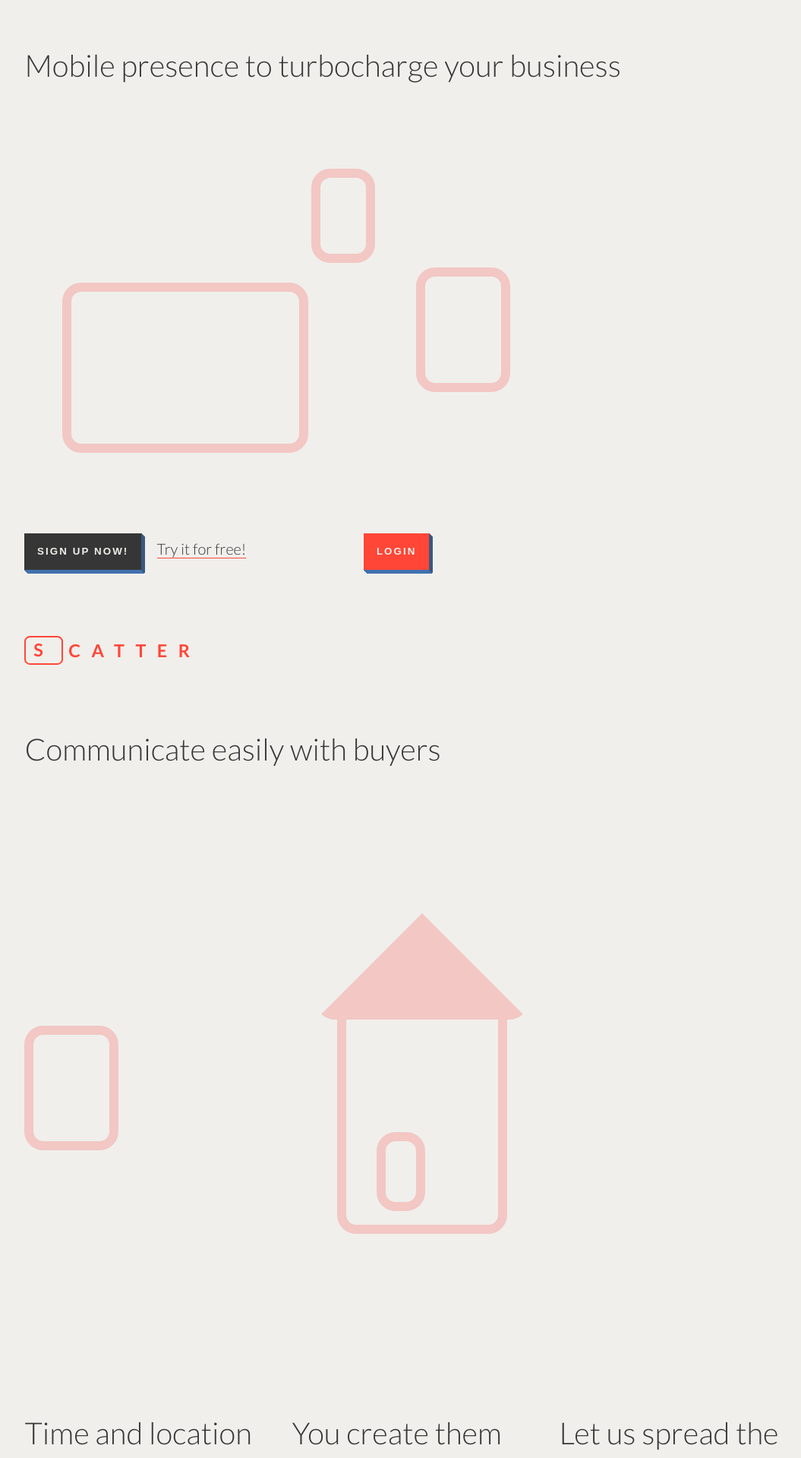
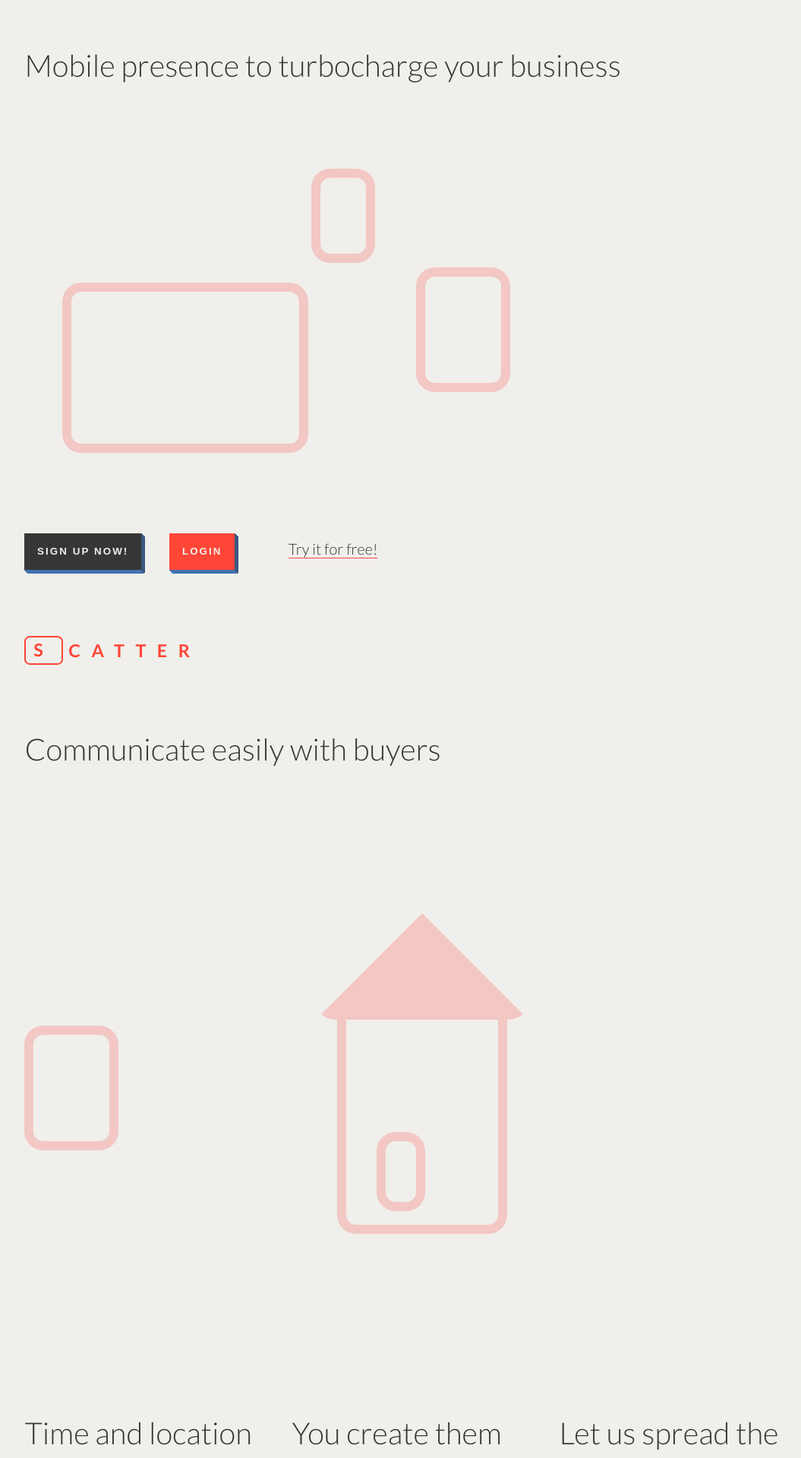
Before and after one commit to metamn/scatter, a Jekyll site: the page built from _posts/2013-08-13-business.html, in a window 1280 px wide. Shown: the top 1919 px of the page at 76% size, without its empty margins (212-1267 px from the left). Built offline with Jekyll 4.4.1, drawn with Linux system fonts in a browser that asks for light colours; nearby versions of some CDN libraries.

Commit message:
Small changes

```diff
--- a/_posts/2013-08-13-business.html
+++ b/_posts/2013-08-13-business.html
@@ -70,8 +70,8 @@ title: Scatter for Businesses
 
   <form>
     <input type="submit" value="Sign up now!">
+    <input type="submit" value="Login">
     <a href="{{ site.url }}/business" title="Try it for free">Try it for free!</a>
-    <input type="submit" value="Login">
   </form>
 
 </div>
--- a/assets/print.css
+++ b/assets/print.css
@@ -148,7 +148,8 @@ body .container #content section#testimonials article form { width: 100%; float:
 @media only screen and (min-width: 1401px) { body .container #content section#testimonials article form { margin-top: 12.5em; } }
 body .container #content section#testimonials.active { display: block; }
 body .container #content.business form { position: fixed; bottom: 7.5em; left: 19.098%; float: left; z-index: 1; width: 61.804%; }
-body .container #content.business form input:last-of-type { background: #ff4637; color: #f0efeb; text-transform: uppercase; font-weight: 700; letter-spacing: 0.15625em; padding: 1.25em; margin-right: 1.25em; -webkit-box-shadow: 1px 0px #3a587f, 0px 1px #4171ae, 2px 1px #3a587f, 1px 2px #4171ae, 3px 2px #3a587f, 2px 3px #4171ae, 4px 3px #3a587f, 3px 4px #4171ae, 5px 4px #3a587f, 4px 5px #4171ae; -moz-box-shadow: 1px 0px #3a587f, 0px 1px #4171ae, 2px 1px #3a587f, 1px 2px #4171ae, 3px 2px #3a587f, 2px 3px #4171ae, 4px 3px #3a587f, 3px 4px #4171ae, 5px 4px #3a587f, 4px 5px #4171ae; box-shadow: 1px 0px #3a587f, 0px 1px #4171ae, 2px 1px #3a587f, 1px 2px #4171ae, 3px 2px #3a587f, 2px 3px #4171ae, 4px 3px #3a587f, 3px 4px #4171ae, 5px 4px #3a587f, 4px 5px #4171ae; margin-left: 19.098%; }
+body .container #content.business form input { margin-right: 2.5em; }
+body .container #content.business form input:last-of-type { background: #ff4637; color: #f0efeb; text-transform: uppercase; font-weight: 700; letter-spacing: 0.15625em; padding: 1.25em; margin-right: 1.25em; -webkit-box-shadow: 1px 0px #3a587f, 0px 1px #4171ae, 2px 1px #3a587f, 1px 2px #4171ae, 3px 2px #3a587f, 2px 3px #4171ae, 4px 3px #3a587f, 3px 4px #4171ae, 5px 4px #3a587f, 4px 5px #4171ae; -moz-box-shadow: 1px 0px #3a587f, 0px 1px #4171ae, 2px 1px #3a587f, 1px 2px #4171ae, 3px 2px #3a587f, 2px 3px #4171ae, 4px 3px #3a587f, 3px 4px #4171ae, 5px 4px #3a587f, 4px 5px #4171ae; box-shadow: 1px 0px #3a587f, 0px 1px #4171ae, 2px 1px #3a587f, 1px 2px #4171ae, 3px 2px #3a587f, 2px 3px #4171ae, 4px 3px #3a587f, 3px 4px #4171ae, 5px 4px #3a587f, 4px 5px #4171ae; margin-right: 5em; }
 body .container #content.business form input:last-of-type:hover, body .container #content.business form input:last-of-type:focus, body .container #content.business form input:last-of-type.hover, body .container #content.business form input:last-of-type.focus { transform: translate(2px, 2px); -webkit-box-shadow: 1px 0px #3a587f, 0px 1px #4171ae, 2px 1px #3a587f, 1px 2px #4171ae, 3px 2px #3a587f, 2px 3px #4171ae, 4px 3px #3a587f, 3px 4px #4171ae; -moz-box-shadow: 1px 0px #3a587f, 0px 1px #4171ae, 2px 1px #3a587f, 1px 2px #4171ae, 3px 2px #3a587f, 2px 3px #4171ae, 4px 3px #3a587f, 3px 4px #4171ae; box-shadow: 1px 0px #3a587f, 0px 1px #4171ae, 2px 1px #3a587f, 1px 2px #4171ae, 3px 2px #3a587f, 2px 3px #4171ae, 4px 3px #3a587f, 3px 4px #4171ae; }
 body .container #content.business form input:last-of-type:active, body .container #content.business form input:last-of-type.active { transform: translate(4px, 4px); -webkit-box-shadow: 1px 0px #3a587f, 0px 1px #4171ae, 2px 1px #3a587f, 1px 2px #4171ae; -moz-box-shadow: 1px 0px #3a587f, 0px 1px #4171ae, 2px 1px #3a587f, 1px 2px #4171ae; box-shadow: 1px 0px #3a587f, 0px 1px #4171ae, 2px 1px #3a587f, 1px 2px #4171ae; }
 body .container #content.business h1, body .container #content.business h2, body .container #content.business h3 { font-weight: 300; font-size: 200%; }
--- a/assets/screen.css
+++ b/assets/screen.css
@@ -148,7 +148,8 @@ body .container #content section#testimonials article form { width: 100%; float:
 @media only screen and (min-width: 1401px) { body .container #content section#testimonials article form { margin-top: 12.5em; } }
 body .container #content section#testimonials.active { display: block; }
 body .container #content.business form { position: fixed; bottom: 7.5em; left: 19.098%; float: left; z-index: 1; width: 61.804%; }
-body .container #content.business form input:last-of-type { background: #ff4637; color: #f0efeb; text-transform: uppercase; font-weight: 700; letter-spacing: 0.15625em; padding: 1.25em; margin-right: 1.25em; -webkit-box-shadow: 1px 0px #3a587f, 0px 1px #4171ae, 2px 1px #3a587f, 1px 2px #4171ae, 3px 2px #3a587f, 2px 3px #4171ae, 4px 3px #3a587f, 3px 4px #4171ae, 5px 4px #3a587f, 4px 5px #4171ae; -moz-box-shadow: 1px 0px #3a587f, 0px 1px #4171ae, 2px 1px #3a587f, 1px 2px #4171ae, 3px 2px #3a587f, 2px 3px #4171ae, 4px 3px #3a587f, 3px 4px #4171ae, 5px 4px #3a587f, 4px 5px #4171ae; box-shadow: 1px 0px #3a587f, 0px 1px #4171ae, 2px 1px #3a587f, 1px 2px #4171ae, 3px 2px #3a587f, 2px 3px #4171ae, 4px 3px #3a587f, 3px 4px #4171ae, 5px 4px #3a587f, 4px 5px #4171ae; margin-left: 19.098%; }
+body .container #content.business form input { margin-right: 2.5em; }
+body .container #content.business form input:last-of-type { background: #ff4637; color: #f0efeb; text-transform: uppercase; font-weight: 700; letter-spacing: 0.15625em; padding: 1.25em; margin-right: 1.25em; -webkit-box-shadow: 1px 0px #3a587f, 0px 1px #4171ae, 2px 1px #3a587f, 1px 2px #4171ae, 3px 2px #3a587f, 2px 3px #4171ae, 4px 3px #3a587f, 3px 4px #4171ae, 5px 4px #3a587f, 4px 5px #4171ae; -moz-box-shadow: 1px 0px #3a587f, 0px 1px #4171ae, 2px 1px #3a587f, 1px 2px #4171ae, 3px 2px #3a587f, 2px 3px #4171ae, 4px 3px #3a587f, 3px 4px #4171ae, 5px 4px #3a587f, 4px 5px #4171ae; box-shadow: 1px 0px #3a587f, 0px 1px #4171ae, 2px 1px #3a587f, 1px 2px #4171ae, 3px 2px #3a587f, 2px 3px #4171ae, 4px 3px #3a587f, 3px 4px #4171ae, 5px 4px #3a587f, 4px 5px #4171ae; margin-right: 5em; }
 body .container #content.business form input:last-of-type:hover, body .container #content.business form input:last-of-type:focus, body .container #content.business form input:last-of-type.hover, body .container #content.business form input:last-of-type.focus { transform: translate(2px, 2px); -webkit-box-shadow: 1px 0px #3a587f, 0px 1px #4171ae, 2px 1px #3a587f, 1px 2px #4171ae, 3px 2px #3a587f, 2px 3px #4171ae, 4px 3px #3a587f, 3px 4px #4171ae; -moz-box-shadow: 1px 0px #3a587f, 0px 1px #4171ae, 2px 1px #3a587f, 1px 2px #4171ae, 3px 2px #3a587f, 2px 3px #4171ae, 4px 3px #3a587f, 3px 4px #4171ae; box-shadow: 1px 0px #3a587f, 0px 1px #4171ae, 2px 1px #3a587f, 1px 2px #4171ae, 3px 2px #3a587f, 2px 3px #4171ae, 4px 3px #3a587f, 3px 4px #4171ae; }
 body .container #content.business form input:last-of-type:active, body .container #content.business form input:last-of-type.active { transform: translate(4px, 4px); -webkit-box-shadow: 1px 0px #3a587f, 0px 1px #4171ae, 2px 1px #3a587f, 1px 2px #4171ae; -moz-box-shadow: 1px 0px #3a587f, 0px 1px #4171ae, 2px 1px #3a587f, 1px 2px #4171ae; box-shadow: 1px 0px #3a587f, 0px 1px #4171ae, 2px 1px #3a587f, 1px 2px #4171ae; }
 body .container #content.business h1, body .container #content.business h2, body .container #content.business h3 { font-weight: 300; font-size: 200%; }
```
Also changed, not shown: assets/theme.scss (+7 -3 lines), 4 other files.
